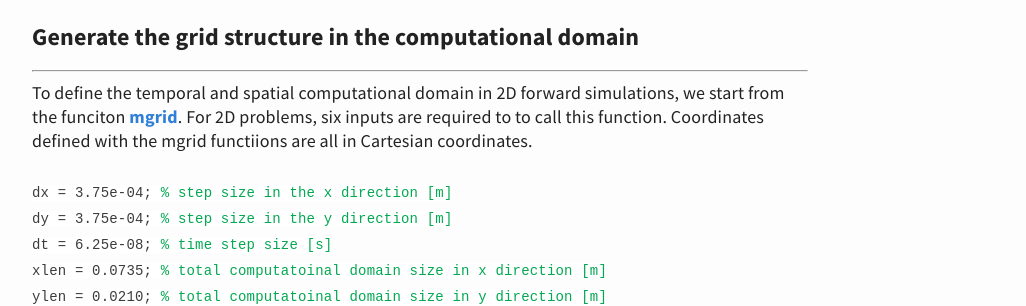
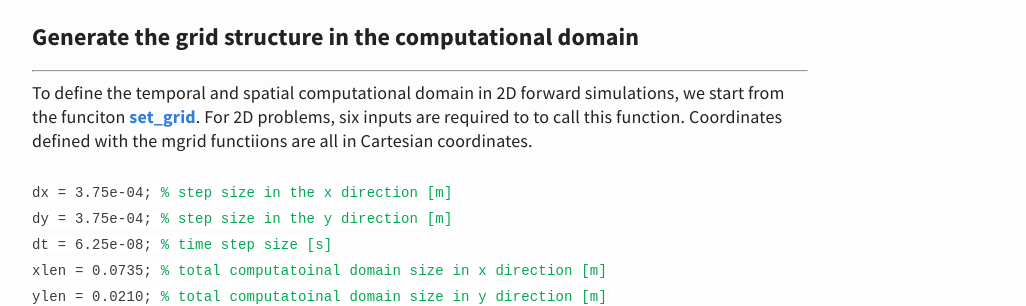
Before and after one commit to m-SOUND/mSOUND, a Jekyll site: the page built from _posts/2019-02-18-Wave_propagation_in_2D_heterogeneous_media.html, in a window 1280 px wide and 900 px high. Shown: the part 356-662 px from the top of the window, without its empty margins (220-1246 px from the left). Built offline with Jekyll 4.4.1, drawn with Linux system fonts in a browser that asks for light colours.

Commit message:
Update 2019-02-18-Wave_propagation_in_2D_heterogeneous_media.html

```diff
--- a/_posts/2019-02-18-Wave_propagation_in_2D_heterogeneous_media.html
+++ b/_posts/2019-02-18-Wave_propagation_in_2D_heterogeneous_media.html
@@ -9,7 +9,7 @@ title: Wave propagation in 2D heterogeneous meida
 <hr>
 <p>
 To define the temporal and spatial computational domain in 2D forward simulations,
- we start from the funciton <a href="/mSOUND/functions">mgrid</a>. For 2D problems,
+ we start from the funciton <a href="/mSOUND/functions">set_grid</a>. For 2D problems,
  six inputs are required to to call this function. Coordinates defined with the mgrid functiions are all in Cartesian coordinates.
  <br>
  <code>
```
